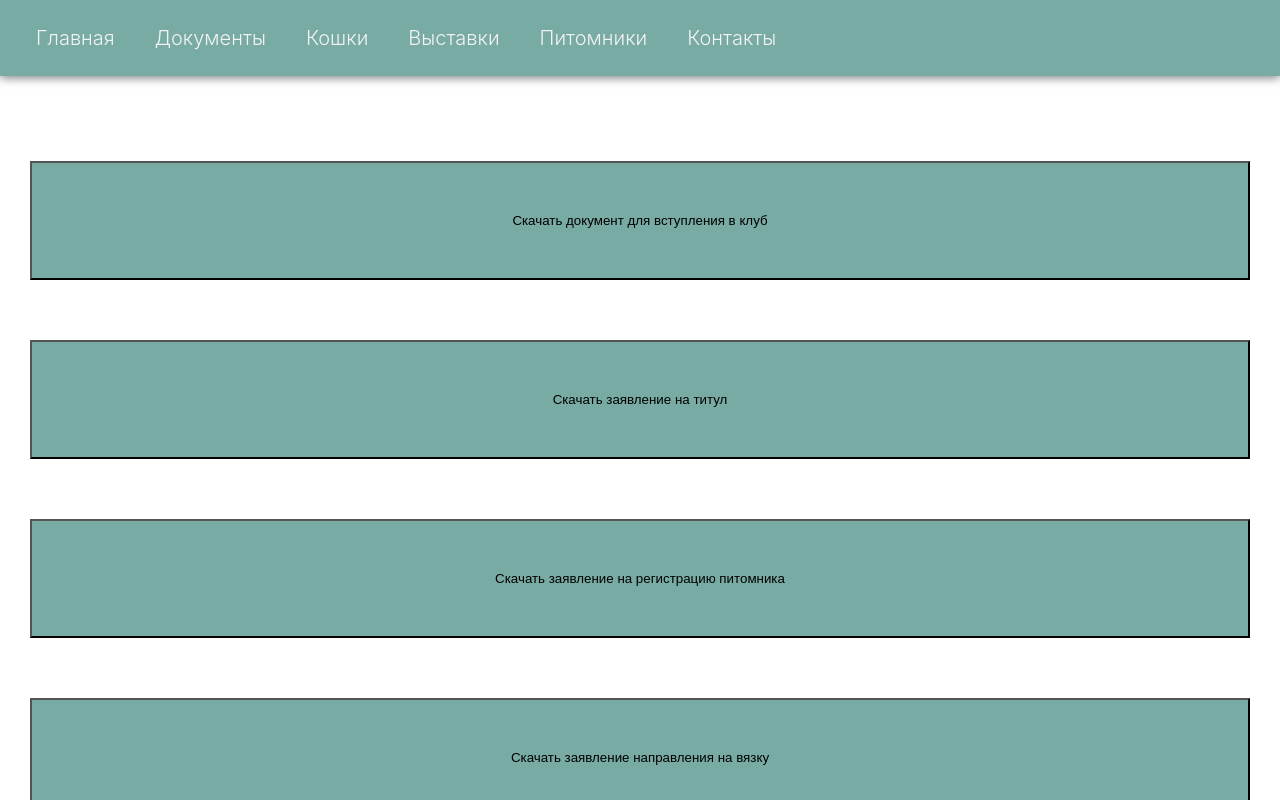
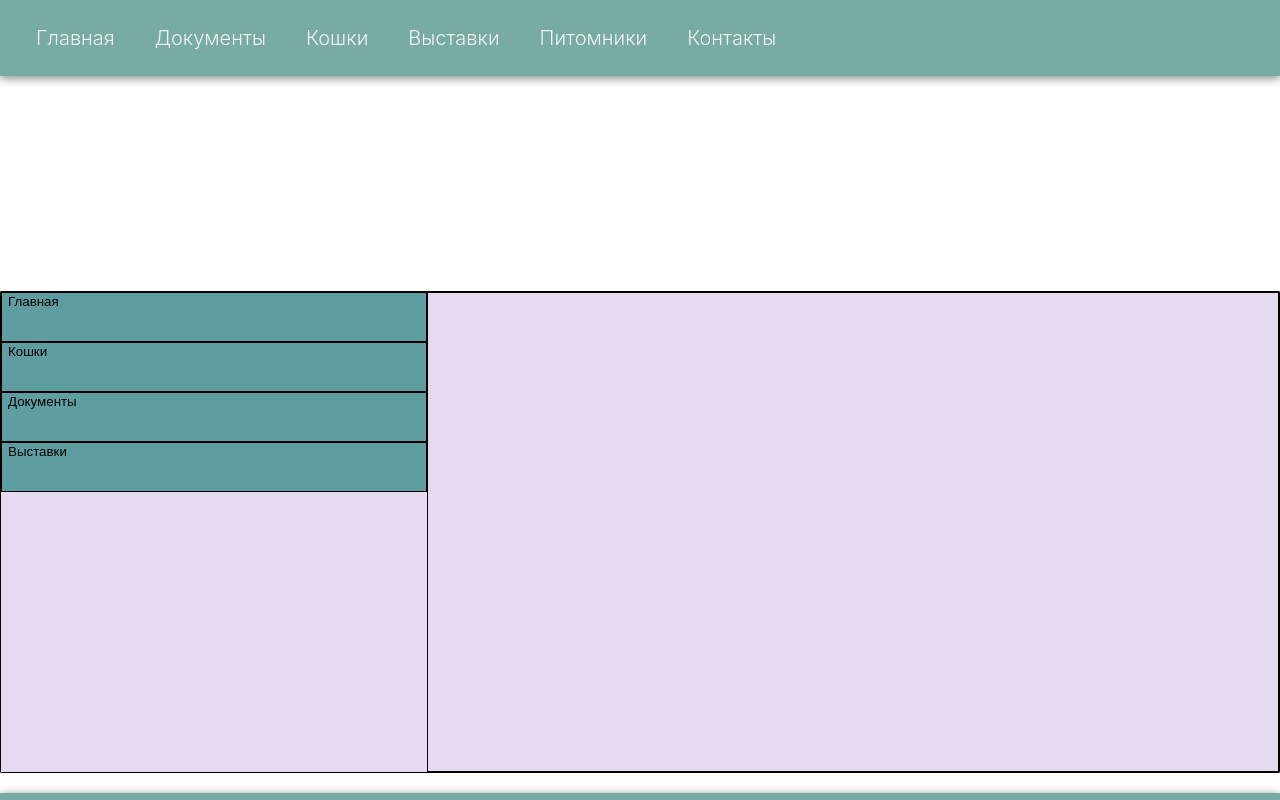
Before and after one commit to SilkShadow90/simba, a Next.js app: page /docs in a window 1280 px wide. Shown: the top 800 px of the page. Built offline with nearby package versions, Linux system fonts and the light colour scheme.

Commit message:
Test push v1.6

```diff
--- a/components/AdminPanel.tsx
+++ b/components/AdminPanel.tsx
@@ -25,3 +25,21 @@ export const AdminPanel = ({text, type}: PropsWithChildren<Props>) => {
         </button>
     )
 }
+
+export const DocsPanel = ({text, type}: PropsWithChildren<Props>) => {
+    const dispatch = useDispatch()
+    const isOpened = useSelector((state: any) => state.docsState[type])
+
+    const onClick = useCallback(() => dispatch({
+        type: `docs/${type}`,
+    }), [dispatch, type])
+
+    return (
+        <button
+            className={isOpened ? styles.adminCardsLeftColumnRed : styles.adminCardsLeftColumn }
+            onClick={onClick}
+        >
+            {text}
+        </button>
+    )
+}
--- a/pages/docs.tsx
+++ b/pages/docs.tsx
@@ -1,11 +1,11 @@
-import type { NextPage } from 'next'
-import styles from '../styles/Docs.module.css'
-import React, { useEffect, useState } from 'react';
-import {Page} from "../components/Page";
+// import type { NextPage } from 'next'
+// import styles from '../styles/Docs.module.css'
+// import React, { useEffect, useState } from 'react';
+// import {Page} from "../components/Page";
 import {Document} from "../components/Document";
 import { Strings } from '../resources';
-
-const docs: NextPage = () => {
+//
+// const docs: NextPage = () => {
     // useEffect(() => {
     //   (async () => {
     //     try {
@@ -16,17 +16,69 @@ const docs: NextPage = () => {
     //     }
     //   })()
     // }, [])
+//
+//     return (
+//         <Page title="Docs" meta="bla bla" styles={styles.container}>
+//             <div className={styles.cardsDocs}>
+//                 <Document docs={"/vstuplenie.doc"} text={Strings.docs.vstuplenie}/>
+//                 <Document docs={"/title-certificate.doc"} text={Strings.docs.titul}/>
+//                 <Document docs={"/cattery.docx"} text={Strings.docs.register}/>
+//                 <Document docs={"/vyazka.doc"} text={Strings.docs.vyazka}/>
+//             </div>
+//         </Page>
+//
+//     )
+// }
+// export default docs
+
+import type { NextPage } from 'next'
+import styles from '../styles/Admin.module.css'
+import React, { useEffect, useState } from 'react';
+import { Page } from '../components/Page';
+import { DocsPanel } from '../components/AdminPanel';
+import { useSelector } from 'react-redux';
+
+const Docs: NextPage = () => {
+    const docsState = useSelector((state: any) => state.docsState)
+
+    const renderSecondElement = () => {
+        switch (Object.entries(docsState).find(([_, value]) => value)?.[0]) {
+            case 'openedvstuplenie':
+                return (
+                    <Document docs={"/vstuplenie.doc"} text={Strings.docs.vstuplenie}/>
+                )
+            case 'openedtitul':
+                return (
+                    <Document docs={"/title-certificate.doc"} text={Strings.docs.titul}/>
+                )
+            case 'openedregister':
+                return (
+                    <Document docs={"/cattery.docx"} text={Strings.docs.register}/>
+                )
+            case 'openedvyazka':
+                return (
+                   <Document docs={"/vyazka.doc"} text={Strings.docs.vyazka}/>
+                )
+        }
+
+        return null;
+    }
 
     return (
-        <Page title="Docs" meta="bla bla" styles={styles.container}>
-            <div className={styles.cardsDocs}>
-                <Document docs={"/vstuplenie.doc"} text={Strings.docs.vstuplenie}/>
-                <Document docs={"/title-certificate.doc"} text={Strings.docs.titul}/>
-                <Document docs={"/cattery.docx"} text={Strings.docs.register}/>
-                <Document docs={"/vyazka.doc"} text={Strings.docs.vyazka}/>
+        <Page title="Docs" meta="bla bla" styles={styles.container} >
+            <div className={styles.adminCards}>
+                <div className={styles.adminCardsLeft}>
+                    <DocsPanel text={"Главная"} type='openedvstuplenie' />
+                    <DocsPanel text={"Кошки"} type='openedtitul' />
+                    <DocsPanel text={"Документы"} type='openedregister' />
+                    <DocsPanel text={"Выставки"} type='openedvyazka' />
+                </div>
+                <div className={styles.adminCardsRight}>
+                    {renderSecondElement()}
+                </div>
             </div>
         </Page>
-
     )
 }
-export default docs
+
+export default Docs
--- a/redux/initialState.ts
+++ b/redux/initialState.ts
@@ -17,5 +17,13 @@ export const initialState = {
     openedShows: false,
     openedClubs: false,
     openedContacts: false,
+  },
+  docsState: {
+    openedvstuplenie: false,
+    openedtitul: false,
+    openedregister: false,
+    openedvyazka: false,
+    // openedClubs: false,
+    // openedContacts: false,
   }
 };
--- /dev/null
+++ b/redux/reducers/docs.ts
@@ -0,0 +1,53 @@
+import { initialState } from '../initialState';
+
+export enum DocsReducerType {
+    'docs/openedvstuplenie' = 'docs/openedvstuplenie',
+    'docs/openedtitul' = 'docs/openedtitul',
+    'docs/openedregister' = 'docs/openedregister',
+    'docs/openedvyazka' = 'docs/openedvyazka',
+    // 'docs/openedClubs' = 'docs/openedClubs',
+    // 'docs/openedContacts' = 'docs/openedContacts',
+}
+
+export type docsAction = {
+    type: DocsReducerType;
+    payload: any;
+};
+
+export function docsReducer(
+    state = initialState.userState,
+    action: docsAction,
+) {
+    switch (action.type) {
+        case DocsReducerType['docs/openedvstuplenie']:
+            return {
+                openedvstuplenie: true,
+                openedtitul: false,
+                openedregister: false,
+                openedvyazka: false,
+            };
+        case DocsReducerType['docs/openedtitul']:
+            return {
+                openedvstuplenie: false,
+                openedtitul: true,
+                openedregister: false,
+                openedvyazka: false,
+            };
+        case DocsReducerType['docs/openedregister']:
+            return {
+                openedvstuplenie: false,
+                openedtitul: false,
+                openedregister: true,
+                openedvyazka: false,
+            };
+        case DocsReducerType['docs/openedvyazka']:
+            return {
+                openedvstuplenie: false,
+                openedtitul: false,
+                openedregister: false,
+                openedvyazka: true,
+            };
+        default:
+            return state;
+    }
+}
--- a/redux/reducers/root.ts
+++ b/redux/reducers/root.ts
@@ -2,9 +2,11 @@ import { combineReducers } from 'redux';
 import { userReducer } from './user';
 import { usersReducer } from './users';
 import { adminReducer } from './admin';
+import { docsReducer } from './docs';
 
 export const rootReducer = combineReducers({
   usersState: usersReducer,
   userState: userReducer,
   adminState: adminReducer,
+  docsState: docsReducer,
 });
```
Also changed, not shown: redux/reducers/admin.ts (line endings or trailing spaces).
